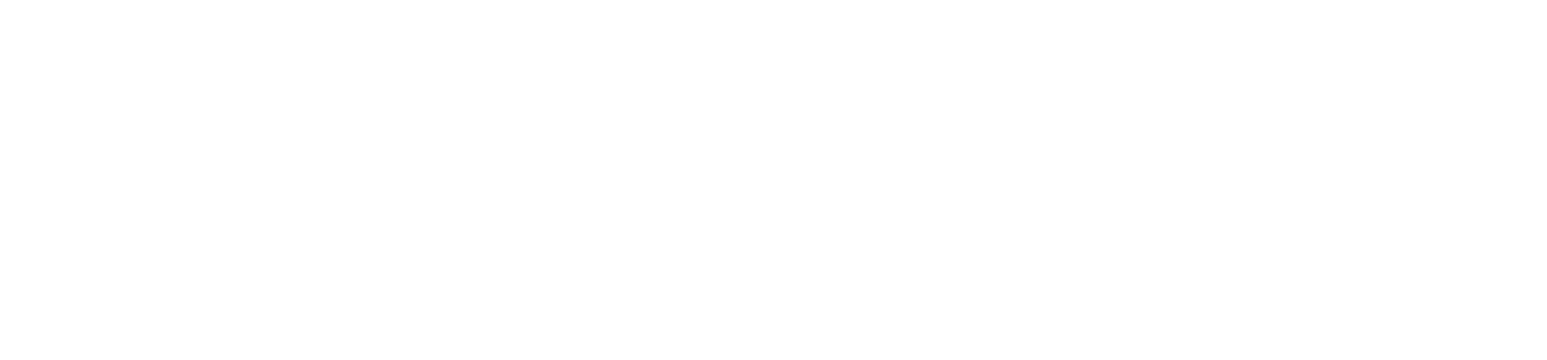
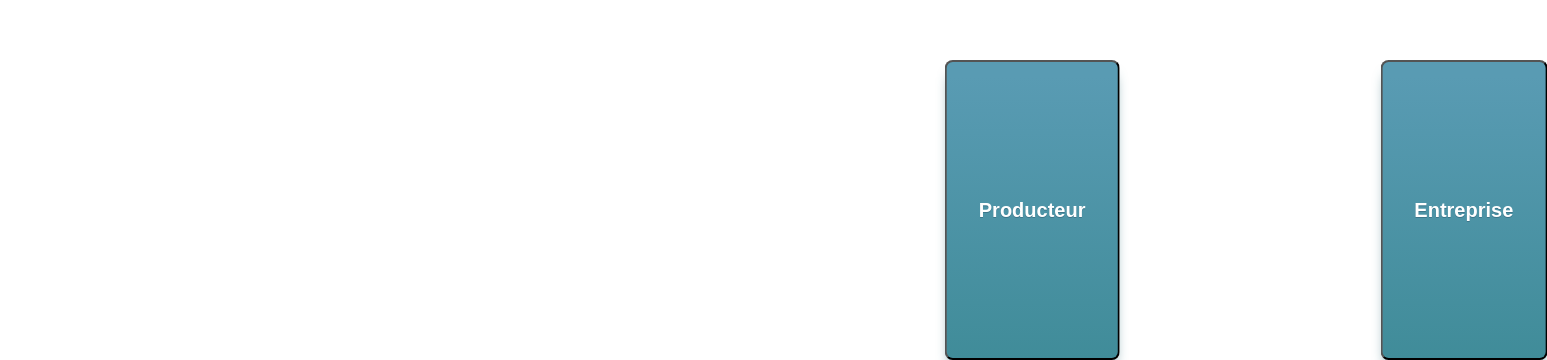
Before and after one commit to kr4xkan/assogrow, a React (Create React App) app in the folder front/: page / in a window 1280 px wide. Shown: the part 2340-2700 px from the top of the page, 1547 px wide, since content can reach past the window. Before the commit the page ends 800 px from the top, so only its background shows below. Built offline with nearby package versions, Linux system fonts and the light colour scheme.

Commit message:
add accueil

```diff
--- a/front/src/Pages/Accueil.js
+++ b/front/src/Pages/Accueil.js
@@ -1,12 +1,24 @@
 import React from 'react';
-import styles from '../assets/Accueil.css';
+import '../assets/Accueil.css';
 
 const AccueilPage = () => {
-  return (
-    <div className={styles.AccueilContainer}>
-		<p>TEMPLATE</p>
-    </div>
-  );
+    return (
+        <div class="AccueilContainer Iam">
+
+            <img class="LogoIMG" src="../logo.svg"/>
+            <h1>
+                <p class="Iam">Je suis </p>
+            </h1>
+
+
+            <button class="myButton">Se connecter</button>
+            <button class="Prod">Producteur</button>
+            <button class="Entreprise">Entreprise</button>
+
+            <scroll-container>
+            </scroll-container>
+        </div>
+    );
 };
 
 export default AccueilPage;
--- a/front/src/assets/Accueil.css
+++ b/front/src/assets/Accueil.css
@@ -1,3 +1,56 @@
-.AcceuilContainer {
+.Iam{
+    display: flex;
+    justify-content: center;
+}
 
+.myButton {
+    display: flex;
+    justify-content: left;
+    background-color:#44c767;
+    -webkit-border-radius:28px;
+    -moz-border-radius:28px;
+    border-radius:28px;
+    border:1px solid #18ab29;
+    display:inline-block;
+    cursor:pointer;
+    color:#ffffff;
+    font-family:Arial;
+    font-size:17px;
+    padding:16px 31px;
+    text-decoration:none;
+    text-shadow:0px 1px 0px #2f6627;
 }
+
+.Prod {
+    transform: translate(80%, 800%);
+    box-shadow: 0px 10px 14px -7px #276873;
+    background:linear-gradient(to bottom, #599bb3 5%, #408c99 100%);
+    background-color:#599bb3;
+    border-radius:8px;
+    display:inline-block;
+    cursor:pointer;
+    color:#ffffff;
+    font-family:Arial;
+    font-size:20px;
+    font-weight:bold;
+    padding:13px 32px;
+    text-decoration:none;
+    text-shadow:0px 1px 0px #3d768a;
+}
+
+.Entreprise {
+    transform: translate(240%, 800%);
+    box-shadow: 0px 10px 14px -7px #276873;
+    background:linear-gradient(to bottom, #599bb3 5%, #408c99 100%);
+    background-color:#599bb3;
+    border-radius:8px;
+    display:inline-block;
+    cursor:pointer;
+    color:#ffffff;
+    font-family:Arial;
+    font-size:20px;
+    font-weight:bold;
+    padding:13px 32px;
+    text-decoration:none;
+    text-shadow:0px 1px 0px #3d768a;
+}
```
